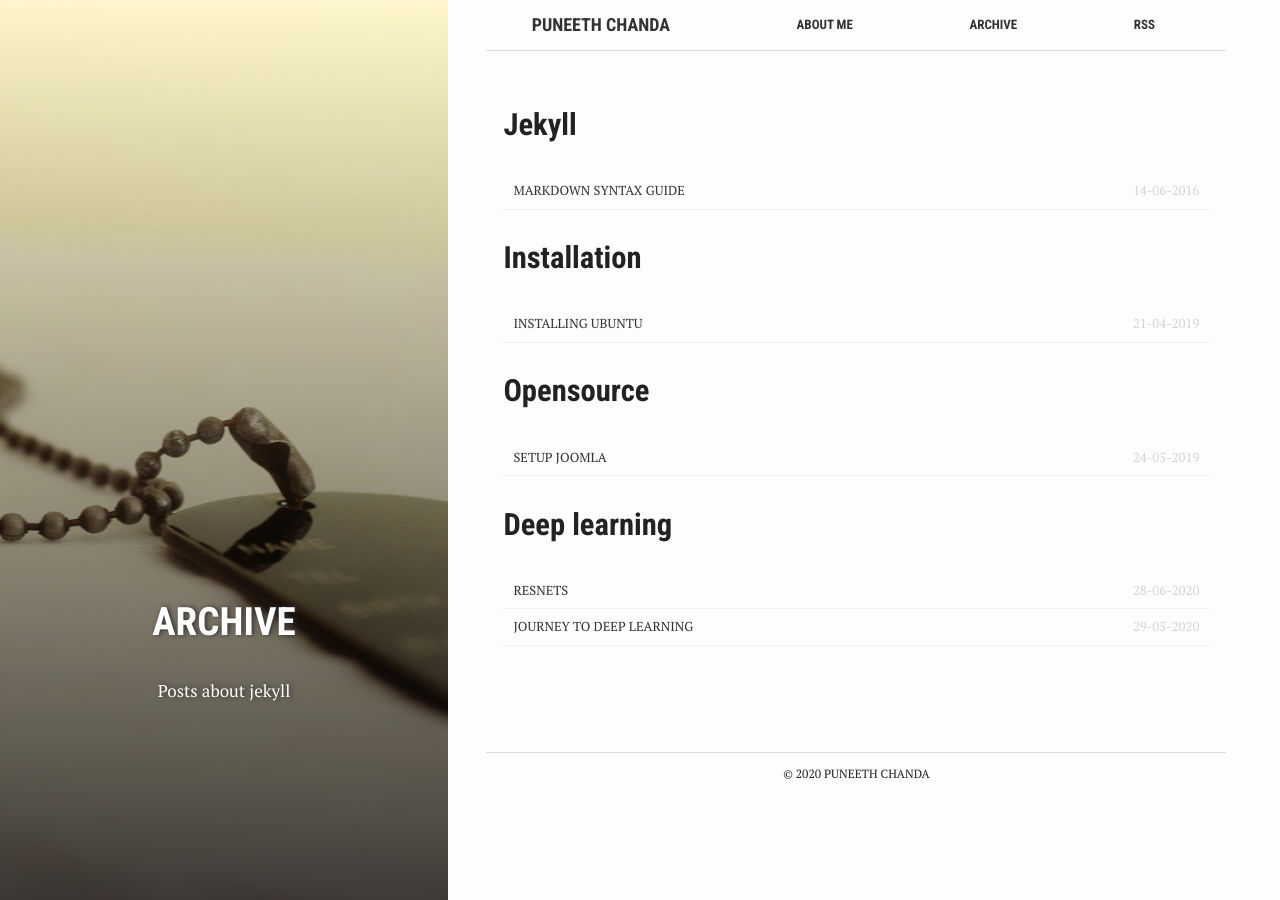
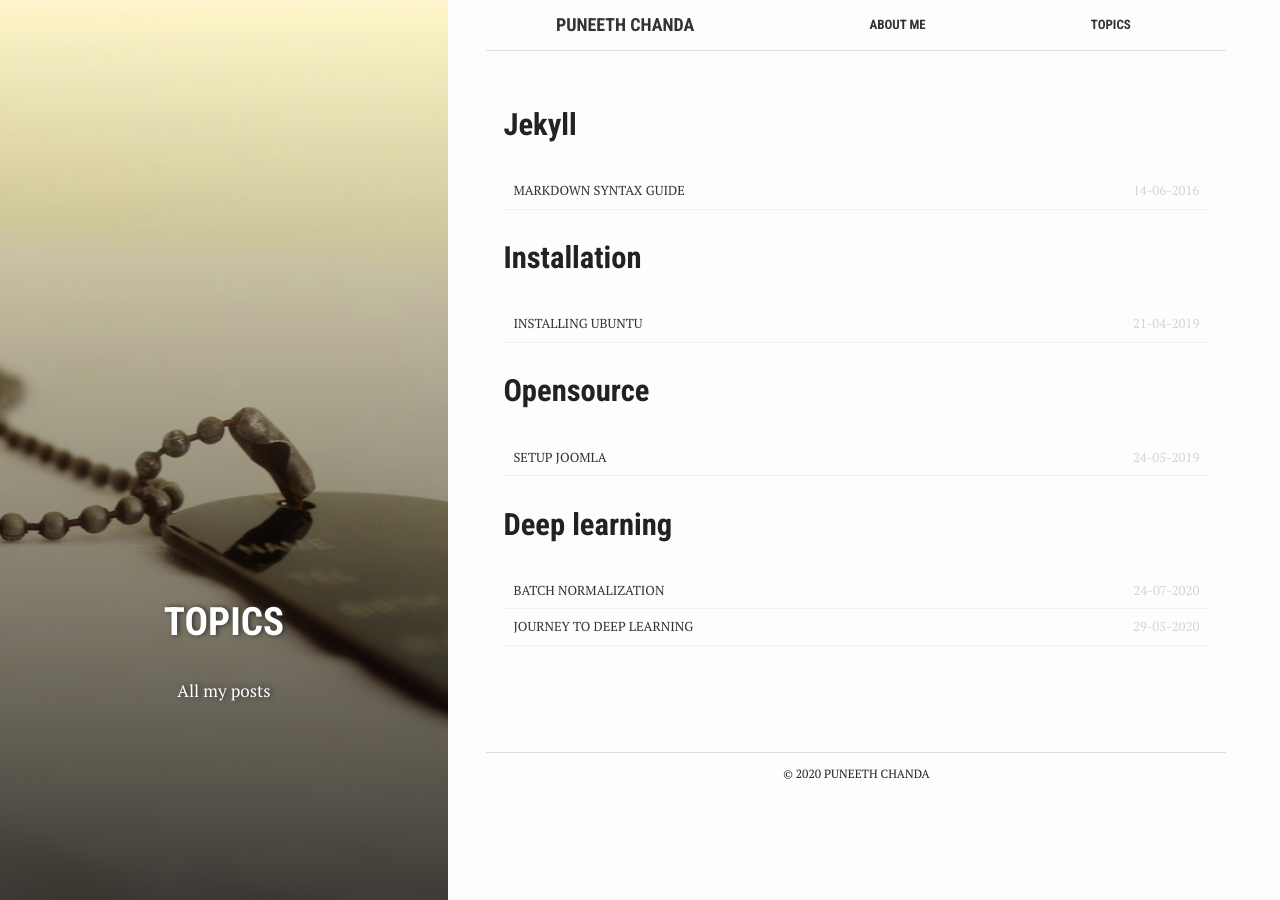
Before and after one commit to puneeth-chanda/puneeth-chanda.github.io, a Jekyll site: the page built from archive.md, in a window 1280 px wide. Built offline with Jekyll 4.4.1, drawn with Linux system fonts in a browser that asks for light colours.

Commit message:
change picture

```diff
--- a/_includes/header.html
+++ b/_includes/header.html
@@ -12,7 +12,7 @@
       {% endif %}
     {% endfor %}
 
-    <a href="{{ "/feed.xml" | prepend: site.baseurl }}">RSS</a>
+    <!-- <a href="{{ "/feed.xml" | prepend: site.baseurl }}">RSS</a> -->
 
     <label for="menu-checkbox" class="toggle-button" data-open="☰" data-close="☰" onclick></label>
   </nav>
--- a/archive.md
+++ b/archive.md
@@ -2,10 +2,10 @@
 bg: "tag.jpg"
 layout: page
 permalink: /posts/
-title: "Archive"
+title: "Topics"
 crawlertitle: "All articles"
-summary: "Posts about jekyll"
-active: archive
+summary: "All my posts"
+active: topics
 ---
 
 {% for tag in site.tags %}
--- a/assets/_sass/_base.scss
+++ b/assets/_sass/_base.scss
@@ -218,7 +218,7 @@
 
 #switcher {
   width: 10%;
-  cursor: crosshair;
+  cursor: w-resize;
   height: 100vh;
   position: absolute;
   right: 0;
--- a/index.html
+++ b/index.html
@@ -1,7 +1,7 @@
 ---
-bg: "pp.jpg"
+bg: "punni.jpg"
 layout: default
-crawlertitle: "Jekyll blog"
+crawlertitle: "Puneeth's blog"
 title: "Puneeth's Diary"
 summary: "Main Page"
 ---
```
Also changed, not shown: _posts/2016-06-28-welcome-to-jekyll.markdown (deleted, +0 -10 lines), _posts/2020-07-24-Batch-Normalization.md (added, +17 -0 lines), assets/images/punni.jpg (added).
